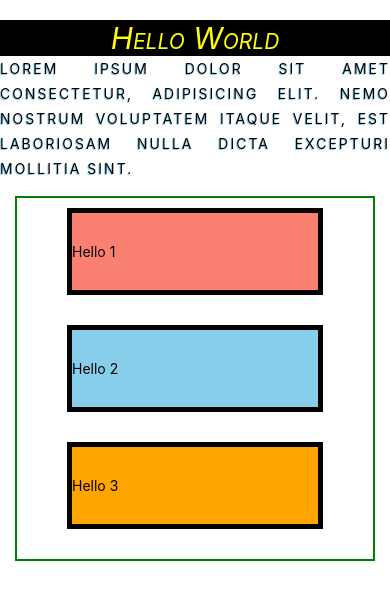
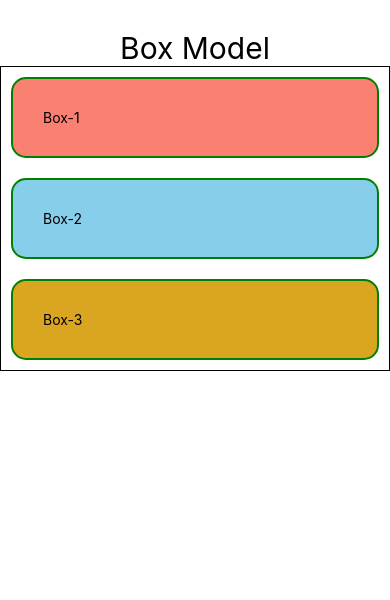
Before and after one commit to Monmoy042/learnReactNative, a React Native app: screen / in a window 390 px wide. Shown: the top 600 px of the page. Built offline with nearby package versions, Linux system fonts and the light colour scheme.

Commit message:
Finish learning on Box Model

```diff
--- a/App.js
+++ b/App.js
@@ -1,12 +1,12 @@
 import React from "react";
 import { createRoot } from "react-dom/client";
 import { Text, StyleSheet, View } from "react-native";
-import Design from "./src/components/Design";
+import BoxModel from "./src/components/BoxModel";
 
 const App = () => {
   return (
-    <View>
-      <Design />
+    <View style={styles.container}>
+      <BoxModel />
     </View>
   );
 };
@@ -16,5 +16,8 @@ const styles = StyleSheet.create({
     color: "red",
     marginTop: 100,
   },
+  container: {
+    marginTop: 30,
+  },
 });
 export default App;
--- /dev/null
+++ b/src/components/BoxModel.js
@@ -0,0 +1,54 @@
+import React from "react";
+import { View, StyleSheet, Text } from "react-native";
+
+const BoxModel = () => {
+  return (
+    <View>
+      <Text style={styles.textStyle}>Box Model</Text>
+      <View style={styles.mainSection}>
+        <View style={styles.box1}>
+          <Text>Box-1</Text>
+        </View>
+        <View style={styles.box2}>
+          <Text>Box-2</Text>
+        </View>
+        <View style={styles.box3}>
+          <Text>Box-3</Text>
+        </View>
+      </View>
+    </View>
+  );
+};
+
+const styles = StyleSheet.create({
+  textStyle: {
+    textAlign: "center",
+    fontSize: 30,
+  },
+  mainSection: {
+    border: "1px solid #000",
+  },
+  box1: {
+    backgroundColor: "salmon",
+    padding: 30,
+    margin: 10,
+    border: "2px solid green",
+    borderRadius: 15,
+  },
+  box2: {
+    backgroundColor: "skyblue",
+    padding: 30,
+    margin: 10,
+    border: "2px solid green",
+    borderRadius: 15,
+  },
+  box3: {
+    backgroundColor: "goldenrod",
+    padding: 30,
+    margin: 10,
+    border: "2px solid green",
+    borderRadius: 15,
+  },
+});
+
+export default BoxModel;
```
